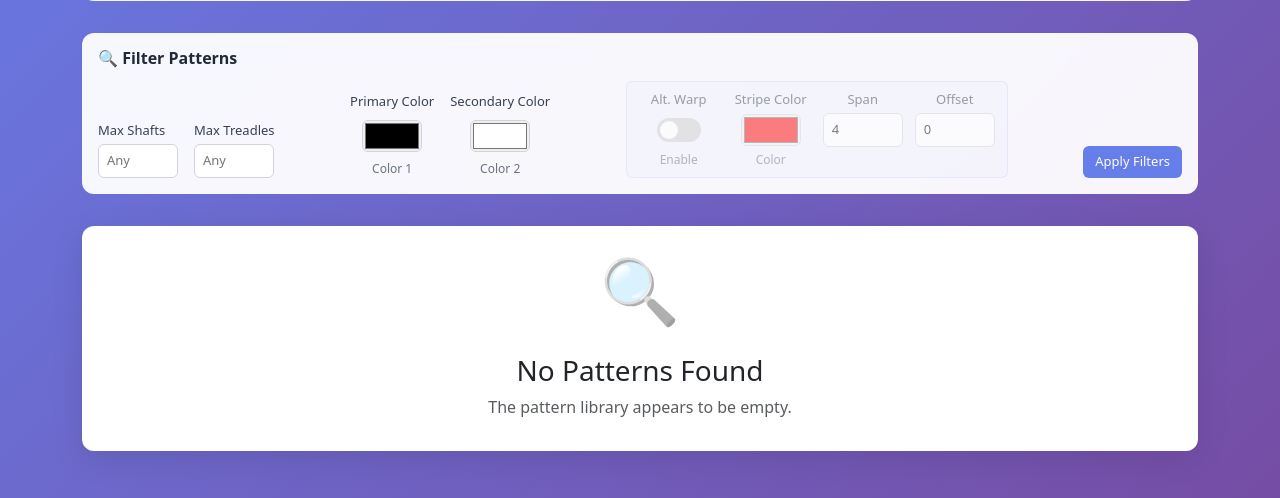
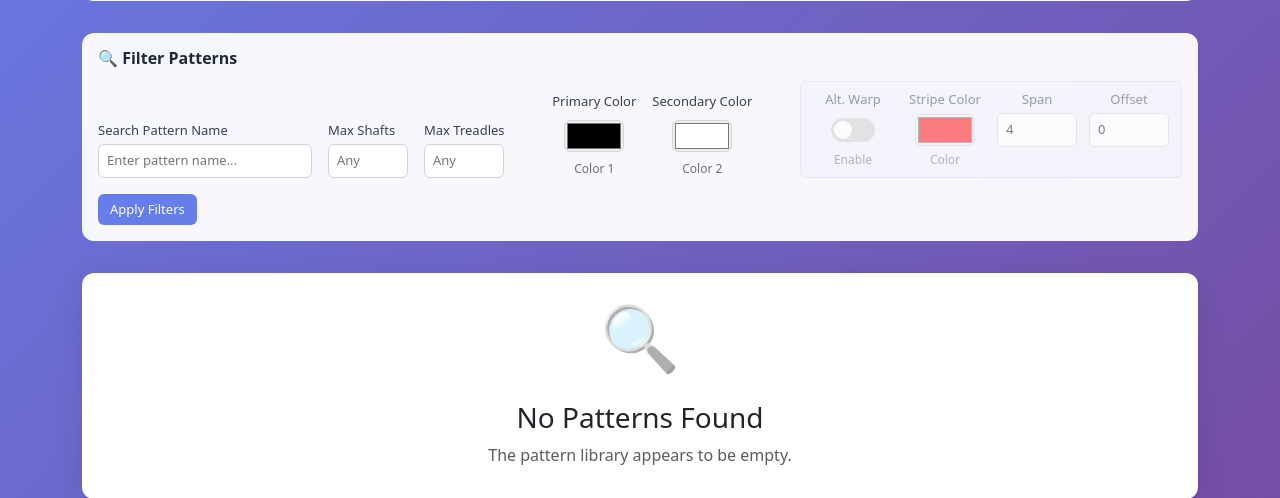
Before and after one commit to edvallie/openweave, a Symfony app: template templates/pattern_browser/index.html.twig in a window 1280 px wide. Shown: the part 381-879 px from the top of the page. Run offline with Twig, Linux system fonts and the light colour scheme; the template is opened without the code that fills it, so the values that code supplies are empty; some libraries are stand-ins or nearby versions.

Commit message:
add search feature and dev server tooling script

```diff
--- a/templates/pattern_browser/index.html.twig
+++ b/templates/pattern_browser/index.html.twig
@@ -556,6 +556,25 @@
             display: flex;
             align-items: center;
             gap: 0.5rem;
+            cursor: pointer;
+            transition: all 0.2s ease;
+            position: relative;
+        }
+
+        .filter-tag:hover {
+            background: #c7d2fe;
+            transform: translateY(-1px);
+        }
+
+        .filter-tag .remove-icon {
+            margin-left: 0.25rem;
+            font-size: 0.875rem;
+            opacity: 0.7;
+            transition: opacity 0.2s ease;
+        }
+
+        .filter-tag:hover .remove-icon {
+            opacity: 1;
         }
 
         /* Loading pattern cards */
@@ -600,6 +619,16 @@
 
         <form method="GET" class="filters-form">
             <div class="filter-group-section">
+                <div class="filter-group" style="flex: 1; min-width: 200px;">
+                    <label for="search">Search Pattern Name</label>
+                    <input type="text"
+                           id="search"
+                           name="search"
+                           value="{{ filters.search }}"
+                           placeholder="Enter pattern name..."
+                           style="width: 100%; max-width: 300px;">
+                </div>
+
                 <div class="filter-group">
                     <label for="max_shafts">Max Shafts</label>
                     <input type="number"
@@ -699,42 +728,53 @@
 
             <div class="filter-actions">
                 <button type="submit" class="btn-filter">Apply Filters</button>
-                {% if filters.maxShafts or filters.maxTreadles or filters.primaryColor or filters.secondaryColor or filters.alternatingWarpEnabled %}
+                {% if filters.search or filters.maxShafts or filters.maxTreadles or filters.primaryColor or filters.secondaryColor or filters.alternatingWarpEnabled %}
                     <a href="{{ path('app_home') }}" class="btn-clear">Clear All</a>
                 {% endif %}
             </div>
         </form>
 
-        {% if filters.maxShafts or filters.maxTreadles or filters.primaryColor or filters.secondaryColor or filters.alternatingWarpEnabled %}
+        {% if filters.search or filters.maxShafts or filters.maxTreadles or filters.primaryColor or filters.secondaryColor or filters.alternatingWarpEnabled %}
             <div class="active-filters">
                 <div class="filter-tags">
                     <span style="color: #6b7280; font-size: 0.875rem; font-weight: 500;">Active filters:</span>
+                    {% if filters.search %}
+                        <div class="filter-tag" data-filter="search" title="Click to remove this filter">
+                            🔍 "{{ filters.search }}"
+                            <span class="remove-icon">×</span>
+                        </div>
+                    {% endif %}
                     {% if filters.maxShafts %}
-                        <div class="filter-tag">
+                        <div class="filter-tag" data-filter="max_shafts" title="Click to remove this filter">
                             Max {{ filters.maxShafts }} shafts
+                            <span class="remove-icon">×</span>
                         </div>
                     {% endif %}
                     {% if filters.maxTreadles %}
-                        <div class="filter-tag">
+                        <div class="filter-tag" data-filter="max_treadles" title="Click to remove this filter">
                             Max {{ filters.maxTreadles }} treadles
+                            <span class="remove-icon">×</span>
                         </div>
                     {% endif %}
                     {% if filters.primaryColor %}
-                        <div class="filter-tag">
+                        <div class="filter-tag" data-filter="primary_color" title="Click to remove this filter">
                             <span class="color-swatch-small" style="background-color: {{ filters.primaryColor }};"></span>
                             Primary color
+                            <span class="remove-icon">×</span>
                         </div>
                     {% endif %}
                     {% if filters.secondaryColor %}
-                        <div class="filter-tag">
+                        <div class="filter-tag" data-filter="secondary_color" title="Click to remove this filter">
                             <span class="color-swatch-small" style="background-color: {{ filters.secondaryColor }};"></span>
                             Secondary color
+                            <span class="remove-icon">×</span>
                         </div>
                     {% endif %}
                     {% if filters.alternatingWarpEnabled %}
-                        <div class="filter-tag">
+                        <div class="filter-tag" data-filter="alternating_warp" title="Click to remove this filter">
                             <span class="color-swatch-small" style="background-color: {{ filters.alternatingWarpColor ?: '#ff0000' }};"></span>
                             Alternating warp ({{ filters.alternatingWarpSpan ?: '4' }}{{ filters.alternatingWarpOffset and filters.alternatingWarpOffset != '0' ? '+' ~ filters.alternatingWarpOffset : '' }} threads)
+                            <span class="remove-icon">×</span>
                         </div>
                     {% endif %}
                 </div>
@@ -784,6 +824,9 @@
 
             {% if totalPages > 1 %}
                 {% set filterParams = {} %}
+                {% if filters.search %}
+                    {% set filterParams = filterParams|merge({'search': filters.search}) %}
+                {% endif %}
                 {% if filters.maxShafts %}
                     {% set filterParams = filterParams|merge({'max_shafts': filters.maxShafts}) %}
                 {% endif %}
@@ -889,7 +932,11 @@
             // Initialize alternating warp section state
             toggleAlternatingWarpSection();
 
+            // Setup filter tag click handlers
+            setupFilterTagHandlers();
+
             // Add change handlers for all filter inputs
+            const searchInput = document.getElementById('search');
             const primaryColorInput = document.getElementById('primary_color');
             const secondaryColorInput = document.getElementById('secondary_color');
             const alternatingWarpEnabledInput = document.getElementById('alternating_warp_enabled');
@@ -899,6 +946,9 @@
             const maxShaftsInput = document.getElementById('max_shafts');
             const maxTreadlesInput = document.getElementById('max_treadles');
 
+            if (searchInput) {
+                searchInput.addEventListener('input', updatePaginationLinks);
+            }
             if (primaryColorInput) {
                 primaryColorInput.addEventListener('change', reloadAllPreviews);
                 primaryColorInput.addEventListener('change', updatePaginationLinks);
@@ -974,8 +1024,54 @@
             }
         }
 
+        function setupFilterTagHandlers() {
+            const filterTags = document.querySelectorAll('.filter-tag[data-filter]');
+            filterTags.forEach(tag => {
+                tag.addEventListener('click', function() {
+                    const filterType = this.dataset.filter;
+                    removeFilter(filterType);
+                });
+            });
+        }
+
+        function removeFilter(filterType) {
+            const currentUrl = new URL(window.location.href);
+
+            // Remove the specific filter parameter(s) based on type
+            switch (filterType) {
+                case 'search':
+                    currentUrl.searchParams.delete('search');
+                    break;
+                case 'max_shafts':
+                    currentUrl.searchParams.delete('max_shafts');
+                    break;
+                case 'max_treadles':
+                    currentUrl.searchParams.delete('max_treadles');
+                    break;
+                case 'primary_color':
+                    currentUrl.searchParams.delete('primary_color');
+                    break;
+                case 'secondary_color':
+                    currentUrl.searchParams.delete('secondary_color');
+                    break;
+                case 'alternating_warp':
+                    currentUrl.searchParams.delete('alternating_warp_enabled');
+                    currentUrl.searchParams.delete('alternating_warp_color');
+                    currentUrl.searchParams.delete('alternating_warp_span');
+                    currentUrl.searchParams.delete('alternating_warp_offset');
+                    break;
+            }
+
+            // Reset to page 1 when removing filters
+            currentUrl.searchParams.set('page', '1');
+
+            // Redirect to the new URL
+            window.location.href = currentUrl.toString();
+        }
+
         function updatePaginationLinks() {
             const paginationLinks = document.querySelectorAll('.pagination a');
+            const search = document.getElementById('search')?.value;
             const primaryColor = document.getElementById('primary_color')?.value;
             const secondaryColor = document.getElementById('secondary_color')?.value;
             const alternatingWarpEnabled = document.getElementById('alternating_warp_enabled')?.checked;
@@ -989,6 +1085,12 @@
                 const url = new URL(link.href);
 
                 // Update or add current form values
+                if (search && search !== '') {
+                    url.searchParams.set('search', search);
+                } else {
+                    url.searchParams.delete('search');
+                }
+
                 if (maxShafts && maxShafts !== '') {
                     url.searchParams.set('max_shafts', maxShafts);
                 } else {
```
Also changed, not shown: php.ini (added, +28 -0 lines), serverless.yml (+8 -0 lines), src/Controller/HomeController.php (+10 -0 lines), 2 other files.
